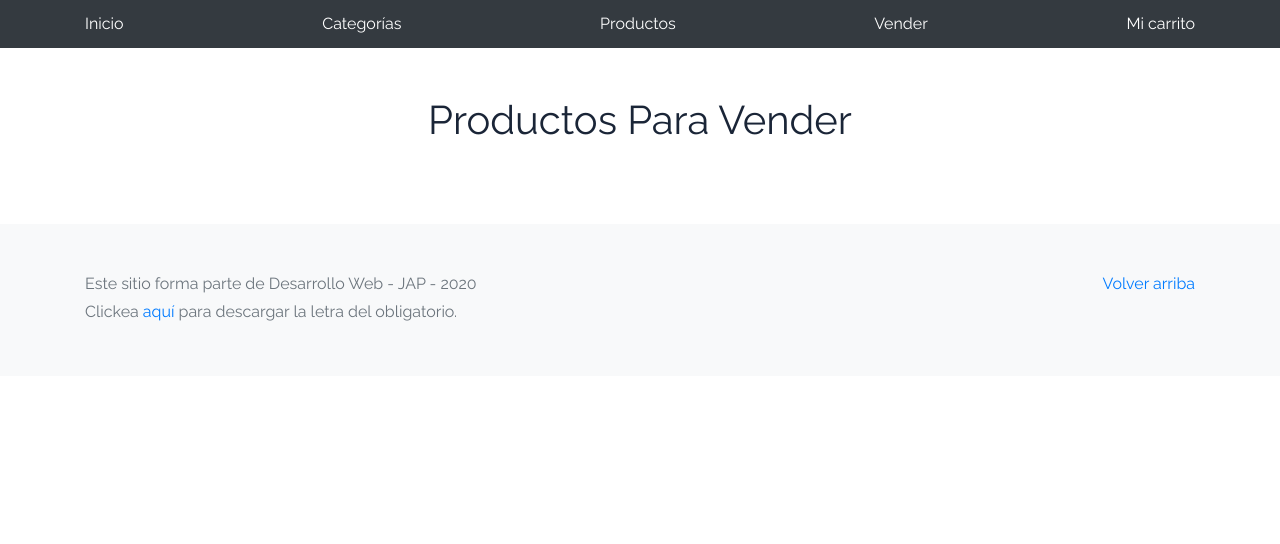
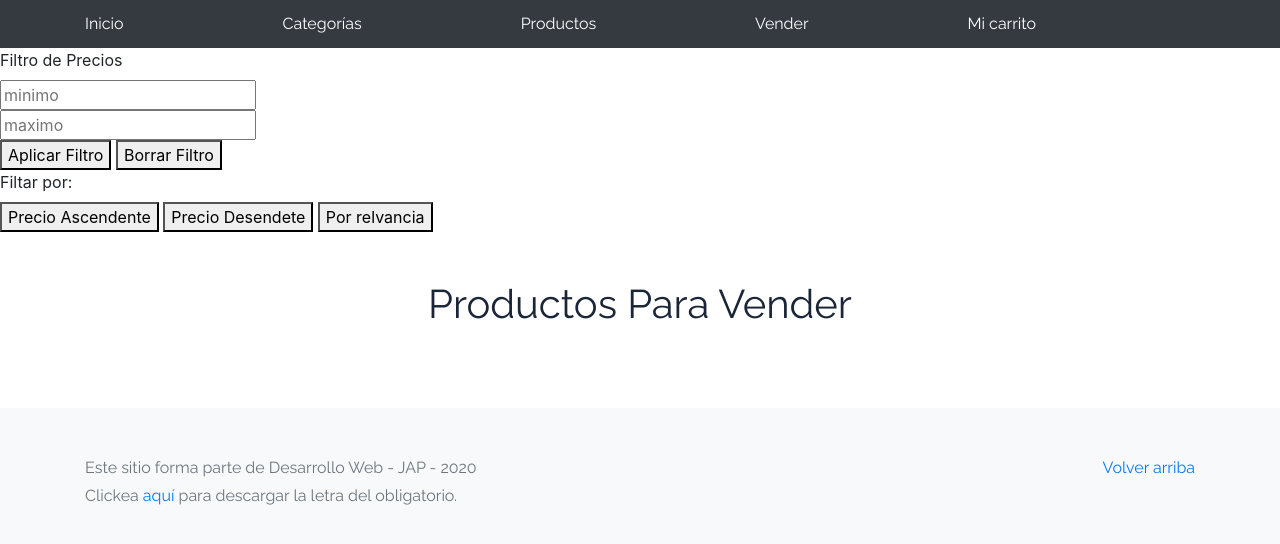
Before and after one commit to ExequielGcu/e-mercado, a plain HTML site: page products.html in a window 1280 px wide. Drawn offline with Linux system fonts and the light colour scheme; no server answers.

Commit message:
Add files via upload

```diff
--- a/products.html
+++ b/products.html
@@ -21,8 +21,23 @@
         <a class="py-2 d-none d-md-inline-block" href="products.html">Productos</a>
         <a class="py-2 d-none d-md-inline-block" href="sell.html">Vender</a>
         <a class="py-2 d-none d-md-inline-block" href="cart.html">Mi carrito</a>
+        <div class="usuario_estilo" id="prueba"></div>
       </div>
     </nav>
+    <div id="contenedorFiltroPrecio" >
+      <label for="Rangos">Filtro de Precios</label><br>
+      <input type="number" name="min" id="min" placeholder="minimo"><br>
+      <input type="number" name="max" id="max" placeholder="maximo"><br>
+      <button class="botonexe btn1" id="filtro">Aplicar Filtro</button>
+      <button class="botonexe btn1" id="eliminarFiltro">Borrar Filtro</button>
+    </div>
+    <div id="contenedorAsendenteDesendete" >
+      <label for="Rangos">Filtar por:</label><br>
+      <button class="botonexe btn1" id="precioAscendete">Precio Ascendente</button>
+      <button class="botonexe btn1" id="precioDesendete">Precio Desendete</button>
+      <button class="botonexe btn1" id="relevancia">Por relvancia</button>
+    </div>
+
     <!--Aca invoco los productos-->
     <div class="container p-5" >
       <h1>Productos Para Vender</h1>
```
Also changed, not shown: cart.html (+1 -0 lines), categories.html (+1 -0 lines), category-info.html (+1 -0 lines), index.html (+2 -2 lines), my-profile.html (+1 -0 lines), principal.html (+1 -0 lines), product-info.html (+1 -0 lines), sell.html (+1 -0 lines).
